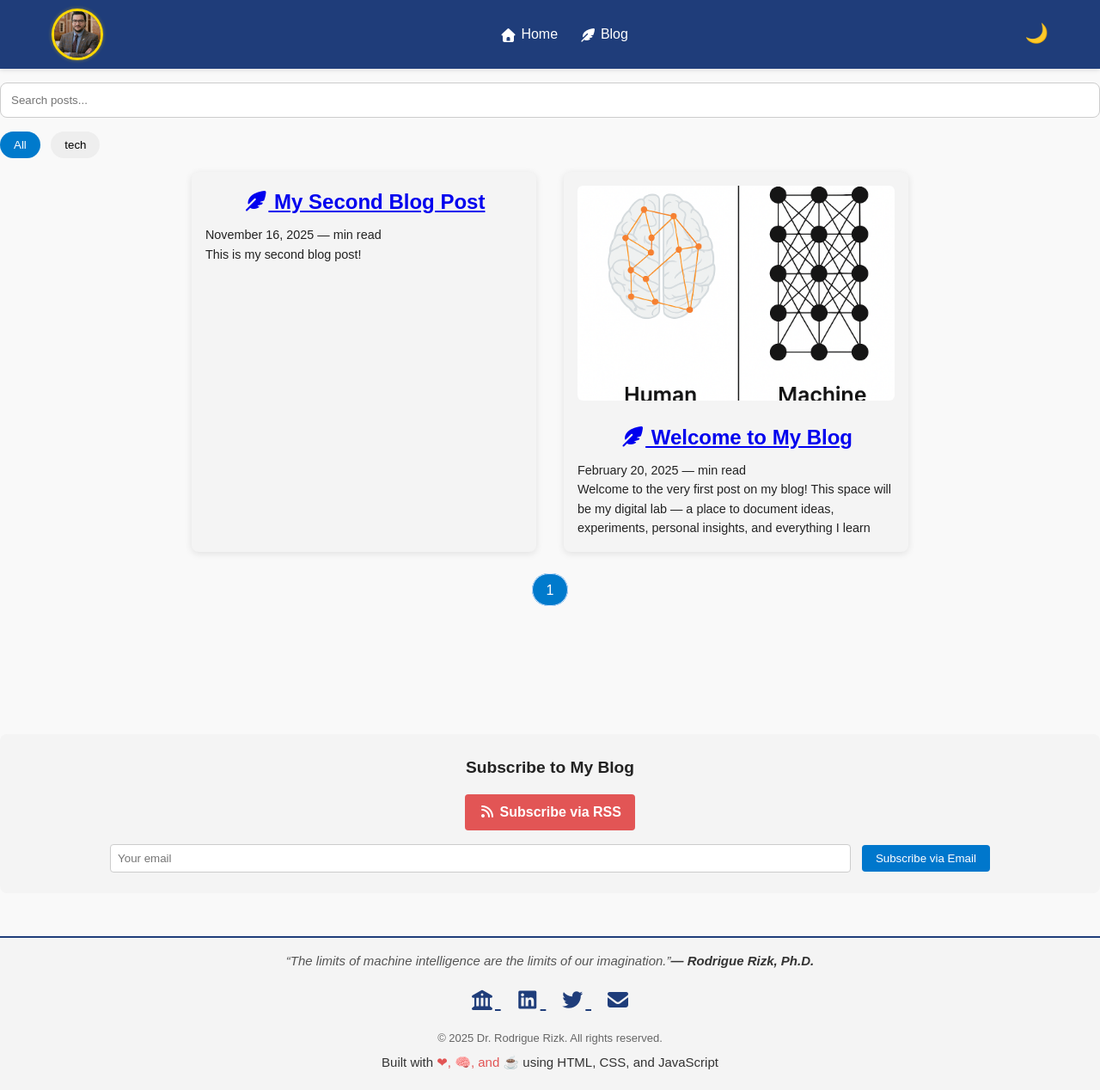
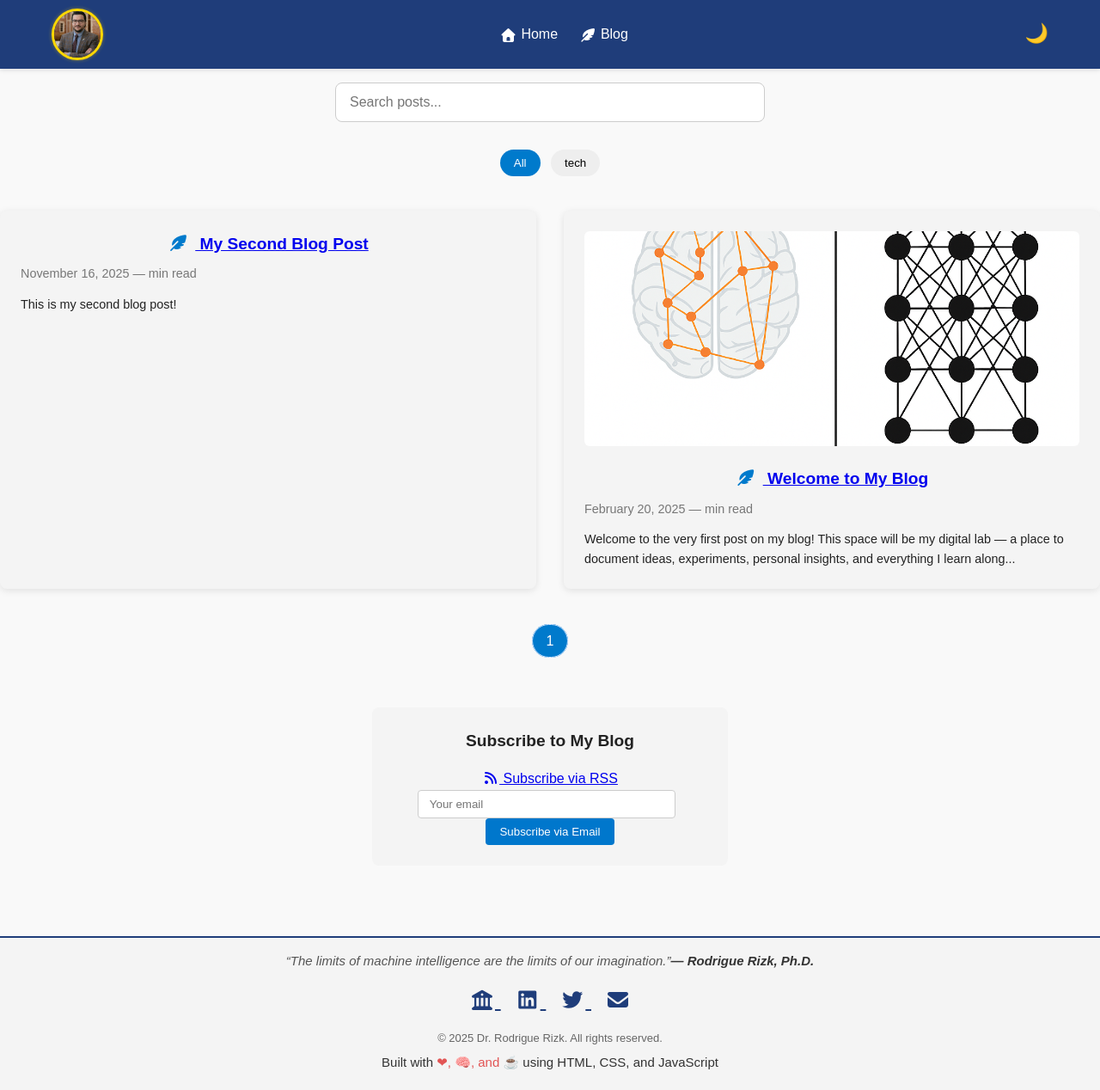
Before and after one commit to rodriguerizk/rodriguerizk.github.io, a Jekyll site: the page built from blog/index.html, in a window 1280 px wide and 1268 px high. Shown: the whole window at 86% size. Built offline with Jekyll 4.4.1, drawn with Linux system fonts in a browser that asks for light colours; nearby versions of some CDN libraries; the list of posts is cut into pages by our own code.

Commit message:
Update style.css

```diff
--- a/css/style.css
+++ b/css/style.css
@@ -871,84 +871,167 @@ nav a i {
 
 /* Blog grid in default.html */
 
-/* Blog Grid Layout */
-/*
+/* =========================
+   General Blog Container & Grid
+========================= */
+
+.blog-container {
+  max-width: 1100px;
+  margin: 2rem auto;
+  padding: 0 1rem;
+}
+
 .blog-grid {
   display: grid;
   grid-template-columns: repeat(auto-fit, minmax(280px, 1fr));
   gap: 2rem;
   margin-top: 2rem;
 }
-*/
-/* Blog Cards */
-/*
-.blog-card {
-  background: #f9f9f9;
+
+/* =========================
+   Blog Cards / Post Cards
+========================= */
+
+.blog-card, .post-card {
+  background-color: #f4f4f4;
+  border-radius: 8px;
+  overflow: hidden;
   padding: 1.5rem;
-  border-radius: 8px;
-  box-shadow: 0 4px 10px rgba(0,0,0,0.05);
-  transition: transform 0.2s, box-shadow 0.2s;
-}
-.blog-card:hover {
-  transform: translateY(-4px);
-  box-shadow: 0 6px 15px rgba(0,0,0,0.1);
+  transition: transform 0.3s ease, box-shadow 0.3s ease;
+  box-shadow: 0 2px 8px rgba(0,0,0,0.1);
 }
 
-.blog-thumb {
+.blog-card img, .post-card img {
   width: 100%;
-  height: 160px;
+  height: auto;
+  max-height: 250px;
   object-fit: cover;
   border-radius: 6px;
   margin-bottom: 1rem;
+  transition: transform 0.3s ease;
 }
 
-.blog-card h2 i {
+/* Card hover effects */
+.blog-card:hover, .post-card:hover {
+  transform: translateY(-5px);
+  box-shadow: 0 6px 20px rgba(0,0,0,0.15);
+}
+
+.blog-card:hover img, .post-card:hover img {
+  transform: scale(1.05);
+}
+
+/* Title icon rotation */
+.blog-card h2 i, .post-card h2 i {
   margin-right: 0.5rem;
   color: #007acc;
-  transition: transform 0.3s;
+  transition: transform 0.3s ease;
 }
-.blog-card:hover h2 i {
+
+.blog-card:hover h2 i, .post-card:hover h2 i {
   transform: rotate(-10deg) scale(1.1);
 }
 
+/* Post title & excerpt */
+.blog-card h2, .post-card h2 {
+  margin: 0 0 0.5rem 0;
+  font-size: 1.2rem;
+}
+
+.blog-card p, .post-card p {
+  font-size: 0.9rem;
+  line-height: 1.4rem;
+  max-height: 4.2rem;
+  overflow: hidden;
+  text-overflow: ellipsis;
+}
+
+/* Post date */
 .post-date {
   font-size: 0.9rem;
   color: #777;
+  margin-bottom: 0.8rem;
 }
 
-*/
+/* =========================
+   Dark Mode Styling
+========================= */
 
-/* Search Bar */
-#searchBar {
-  width: 100%;
-  padding: 12px;
-  margin: 1rem 0;
-  border-radius: 8px;
-  border: 1px solid #ccc;
+body.dark .blog-card, body.dark .post-card {
+  background-color: #1a1a1a;
+  color: #eee;
+  box-shadow: 0 2px 8px rgba(255,255,255,0.05);
 }
 
-/* Filter Buttons */
+body.dark .blog-card:hover, body.dark .post-card:hover {
+  box-shadow: 0 6px 20px rgba(255,255,255,0.08);
+}
+
+body.dark #searchBar {
+  background: #222;
+  color: #fff;
+  border: 1px solid #555;
+}
+
+body.dark .subscribe-container {
+  background-color: #1a1a1a;
+  color: #eee;
+}
+
+/* =========================
+   Search Bar
+========================= */
+
+#searchBar {
+  max-width: 500px;
+  width: 100%;
+  margin: 1rem auto 2rem;
+  display: block;
+  padding: 0.8rem 1rem;
+  font-size: 1rem;
+  border: 1px solid #ccc;
+  border-radius: 8px;
+  box-sizing: border-box;
+}
+
+/* =========================
+   Filter Buttons
+========================= */
+
 .blog-filters {
   margin-bottom: 1rem;
+  text-align: center;
 }
+
 .filter-btn {
   padding: 8px 16px;
   border-radius: 20px;
   border: none;
-  margin-right: .5rem;
+  margin: 0 0.25rem 0.5rem 0.25rem;
   cursor: pointer;
   background: #eee;
+  transition: background 0.2s, color 0.2s;
 }
+
 .filter-btn.active {
   background: #007acc;
   color: #fff;
 }
 
-/* Pagination */
+.filter-btn:hover {
+  background: #007acc;
+  color: #fff;
+}
+
+/* =========================
+   Pagination
+========================= */
+
 .pagination {
-  margin-top: 2rem;
+  margin: 3rem 0 2rem 0;
   text-align: center;
 }
+
 .pagination a, .pagination span {
   margin: 0 0.3rem;
   padding: 0.6rem 1rem;
@@ -958,22 +1041,16 @@ nav a i {
   text-decoration: none;
   color: #007acc;
 }
+
 .pagination span {
   background: #007acc;
   color: #fff;
 }
 
-/* Dark Mode Compatibility */
-body.dark .blog-card {
-  background: #1f1f1f;
-}
-body.dark #searchBar {
-  background: #222;
-  color: #fff;
-}
+/* =========================
+   Code Blocks in Posts
+========================= */
 
-
-/* for pre and code block in posts */
 pre {
   background: #1e1e1e;
   color: #f8f8f2;
@@ -989,19 +1066,17 @@ pre code {
   color: inherit;
 }
 
+/* =========================
+   Subscribe Form
+========================= */
 
-/* Style for subscribe in default.html */
 .subscribe-container {
+  max-width: 500px;
+  margin: 2rem auto;
+  padding: 1.5rem;
   background-color: #f4f4f4;
-  padding: 1.5rem;
   border-radius: 8px;
-  margin-top: 2rem;
   text-align: center;
-}
-
-body.dark .subscribe-container {
-  background-color: #1a1a1a;
-  color: #eee;
 }
 
 .subscribe-container h3 {
@@ -1009,30 +1084,20 @@ body.dark .subscribe-container {
   font-size: 1.2rem;
 }
 
-.subscribe-button {
-  display: inline-block;
-  margin-bottom: 1rem;
-  padding: 0.5rem 1rem;
-  background-color: #e25555;
-  color: #fff;
-  text-decoration: none;
-  border-radius: 4px;
-  font-weight: bold;
-}
-
-.subscribe-button:hover {
-  background-color: #c04040;
-}
-
 .subscribe-form input[type="email"] {
-  padding: 0.5rem;
-  width: 70%;
+  max-width: 300px;
+  width: 100%;
+  padding: 0.5rem 0.8rem;
+  margin-right: 0.5rem;
   border: 1px solid #ccc;
   border-radius: 4px;
-  margin-right: 0.5rem;
+  display: inline-block;
+  box-sizing: border-box;
 }
 
 .subscribe-form button {
+  display: inline-block;
+  vertical-align: top;
   padding: 0.5rem 1rem;
   background-color: #0077cc;
   color: #fff;
@@ -1045,102 +1110,40 @@ body.dark .subscribe-container {
   background-color: #005fa3;
 }
 
-
-
-/* =========================
-   Blog Container & Grid
-========================= */
-.blog-container {
-  max-width: 1100px;
-  margin: 0 auto;
-  padding: 2rem;
-}
-
-.posts, .blog-grid {
-  display: flex;
-  flex-wrap: wrap;
-  gap: 2rem;
-  justify-content: center;
-}
-
-/* =========================
-   Blog Cards / Post Cards
-========================= */
-.post-card, .blog-card {
-  background-color: #f4f4f4;
-  border-radius: 8px;
-  overflow: hidden;
-  width: calc(33% - 1.33rem);
-  box-shadow: 0 2px 8px rgba(0,0,0,0.1);
-  padding: 1rem;
-  transition: transform 0.3s ease, box-shadow 0.3s ease;
-}
-
-.post-card img, .blog-card img {
-  width: 100%;
-  height: auto;
-  max-height: 250px;
-  object-fit: cover;
-  border-radius: 6px;
-  margin-bottom: 1rem;
-  transition: transform 0.3s ease;
-}
-
-.post-card:hover, .blog-card:hover {
-  transform: translateY(-5px);
-  box-shadow: 0 6px 20px rgba(0,0,0,0.15);
-}
-
-.post-card:hover img, .blog-card:hover img {
-  transform: scale(1.05);
-}
-
-.post-card h2, .blog-card h2 {
-  margin: 0 0 0.5rem 0;
-}
-
-.post-card p, .blog-card p {
-  font-size: 0.9rem;
-  line-height: 1.4rem;
-  max-height: 4.2rem;
-  overflow: hidden;
-  text-overflow: ellipsis;
-}
-
-/* =========================
-   Dark Mode for Cards
-========================= */
-body.dark .post-card, body.dark .blog-card {
-  background-color: #1a1a1a;
-  color: #eee;
-  box-shadow: 0 2px 8px rgba(255,255,255,0.05);
-}
-
-body.dark .post-card:hover, body.dark .blog-card:hover {
-  box-shadow: 0 6px 20px rgba(255,255,255,0.08);
-}
-
 /* =========================
    Responsive Layout
 ========================= */
+
 @media (max-width: 992px) {
-  .post-card, .blog-card {
-    width: calc(50% - 1rem);
+  .blog-card, .post-card {
+    width: 100%;
   }
 }
 
 @media (max-width: 600px) {
-  .post-card, .blog-card {
-    width: 100%;
-    padding: 0.8rem;
-  }
   .blog-container {
     padding: 1rem;
   }
-  .post-card h2, .blog-card h2 {
+
+  .blog-card h2, .post-card h2 {
     font-size: 1.1rem;
   }
-  .post-card p, .blog-card p {
+
+  .blog-card p, .post-card p {
     font-size: 0.85rem;
   }
+
+  #searchBar {
+    max-width: 100%;
+  }
+
+  .subscribe-form input[type="email"] {
+    margin-bottom: 0.5rem;
+    display: block;
+    width: 100%;
+  }
+
+  .subscribe-form button {
+    width: 100%;
+  }
 }
```
